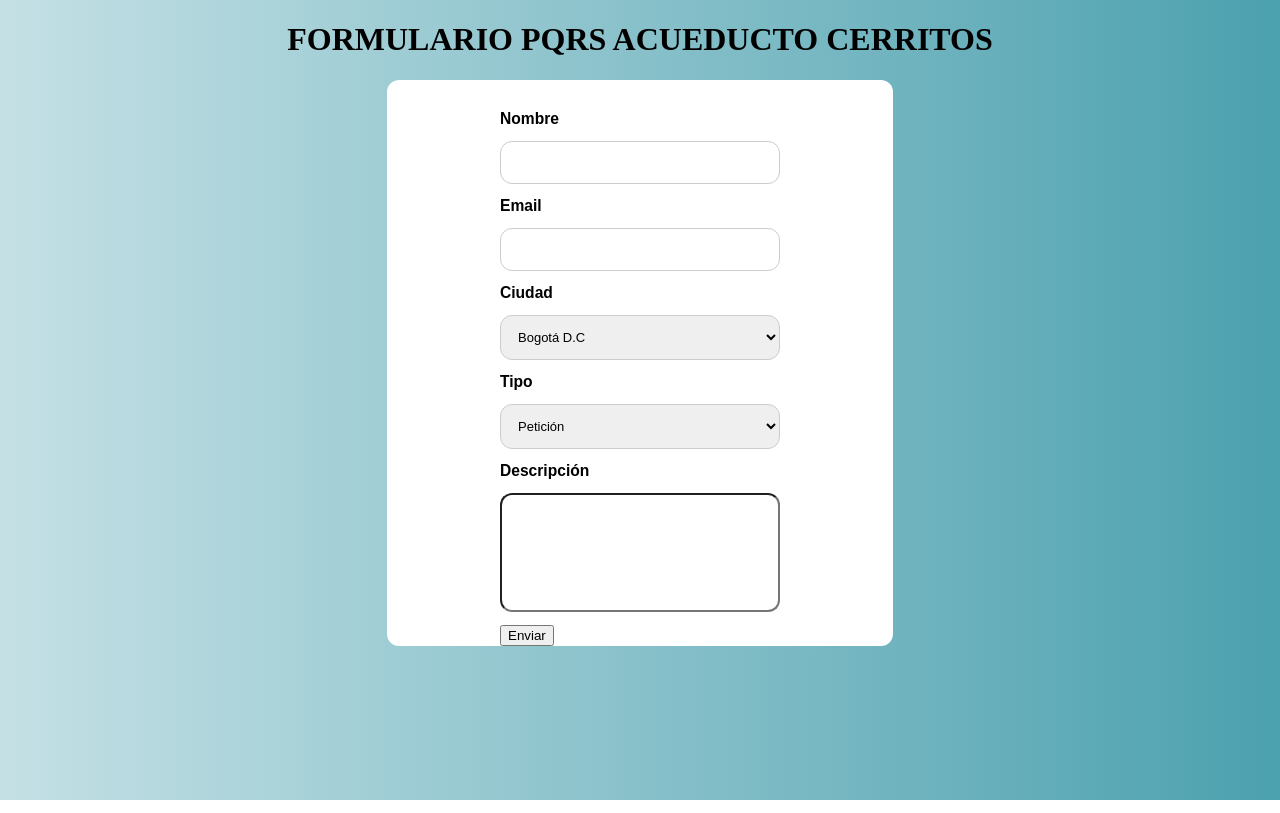
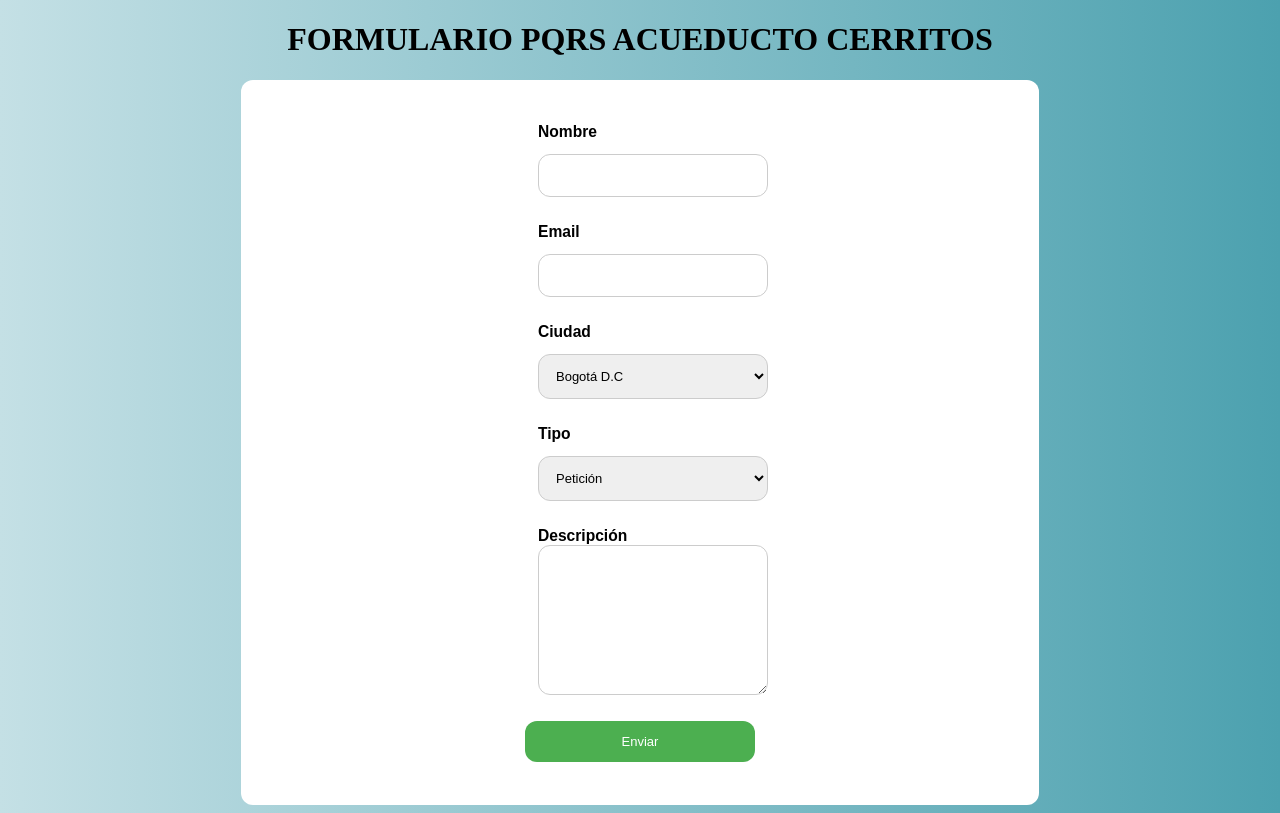
Before and after one commit to camarinb2096/form-app, a React (Create React App) app: page / in a window 1280 px wide. Built offline with nearby package versions, Linux system fonts and the light colour scheme.

Commit message:
order form and order css file

```diff
--- a/src/App.css
+++ b/src/App.css
@@ -18,24 +18,36 @@
     box-shadow: 0 4px 8px rgba(0,0,0,0.1);
   }
 
-  /* Otros estilos aquí */
 }
-
 
 .Form {
   display: flex;
   flex-direction: column;
   align-items: center;
-  padding-top: 30px;
+  padding: 30px 20px; /* ajusta el padding según sea necesario */
   background-color: #ffffff;
   border-radius: 12px;
-  width: 40%;
-  font-size: 1.5em;
+  width: 60%; /* ajusta el ancho según sea necesario */
+  max-width: 800px; /* ajusta el max-width según sea necesario */
+  font-size: small;
   color:black;
   font-family: 'AnonimusProBold', sans-serif;
-  font-size: small;
   margin: auto;
 }
+
+.Text-Area {
+  width: 100%;/* para compensar el padding */
+  height: 150px;
+  resize: vertical;
+  text-align: left;
+  vertical-align: top;
+  padding: 8px;
+  border: 1px solid #cccccc;
+  border-radius: 12px;
+  box-sizing: border-box; /* muy importante para que el width sea incluyendo padding y border */
+  font-family: 'AnonimusProBold', sans-serif;
+}
+
 
 .Input {
   width: 100%;
@@ -47,19 +59,6 @@
   box-sizing: border-box;
   font-size: 1em;
   font-family: 'AnonimusProBold', sans-serif;
-}
-
-.Text-Box {
-  width: 100%;
-  height: 100%;
-  padding: 50px;
-  box-sizing: border-box;
-  border-radius: 12px;
-  font-size: 1em;
-  font-family: 'AnonimusProBold', sans-serif;
-  margin: 1em 0;
-  text-align: left;
-
 }
 
 .Label {
@@ -79,14 +78,36 @@
   width: 100%;/* Ajusta el margen si es necesario */
 }
 
+.Button {
+  width: 100%;
+  padding: 1em;
+  margin: 1em 0;
+  border: none;
+  border-radius: 12px;
+  background-color: #4CAF50;
+  color: white;
+  font-size: 1em;
+  font-family: 'AnonimusProBold', sans-serif;
+  cursor: pointer;
+  box-sizing: border-box;
+
+}
+
+.Input-Area{
+  width: 100%;
+  margin: 1em;
+  border-radius: 12px;
+  box-sizing: border-box;
+  font-size: 1em;
+  font-family: 'AnonimusProBold', sans-serif;
+
+}
+
 @font-face {
   font-family: 'AnonimusProBold';
   src: url('https://fonts.googleapis.com') format('woff2'),
        url('https://fonts.gstatic.com') format('woff');
 }
-
-
-
 
 @media only screen and (min-device-width: 320px) and (max-device-width: 736px) {
   .input-with-icon {
--- a/src/components/form.js
+++ b/src/components/form.js
@@ -11,19 +11,19 @@ const Form = () => {
 
     return <div>
         <form onSubmit={handleSubmit(onSubmit)}>
-            <div>
+            <div className="Input-Area">
                 <label className="Label">Nombre</label>
                 <input type="text" className="Input"{...register("name", { required: true })} />
                 {errors.name && <span>Este campo es requerido</span>}
             </div>
-            <div>
+            <div className="Input-Area">
                 <label className="Label">Email</label>
-                <input type="text" className="Input"{...register("name", { required: true })} />
+                <input type="text" className="Input"{...register("email", { required: true })} />
                 {errors.name && <span>Este campo es requerido</span>}
             </div>
-            <div>
+            <div className="Input-Area">
                 <label className="Label">Ciudad</label>
-                <select className="Input">
+                <select className="Input" {...register("city")}>
                     <option value="1">Bogotá D.C</option>
                     <option value="2">Medellín</option>
                     <option value="3">Cali</option>
@@ -33,21 +33,21 @@ const Form = () => {
                 </select>
                 {errors.name && <span>Este campo es requerido</span>}
             </div>
-            <div>
+            <div className="Input-Area">
                 <label className="Label">Tipo</label>
-                <select className="Input">
+                <select className="Input" {...register("type")}>
                     <option value="1">Petición</option>
                     <option value="2">Queja</option>
                     <option value="3">Reclamo</option>
                 </select>
                 {errors.name && <span>Este campo es requerido</span>}
             </div>
-            <div>
-                <label className="Label" >Descripción</label>
-                <input type="text" className="Text-Box" {...register("name", { required: true })} />
-                {errors.name && <span>Este campo es requerido</span>}
+            <div className="Input-Area">
+                <label className="Label">Descripción</label>
+                    <textarea className="Text-Area" {...register("description", { required: true })}></textarea>
+                    {errors.description && <span>Este campo es requerido</span>}
             </div>
-            <input type="submit" value='Enviar' />
+            <input type="submit" value='Enviar' className="Button"/>
         </form>
     </div>
 
```
